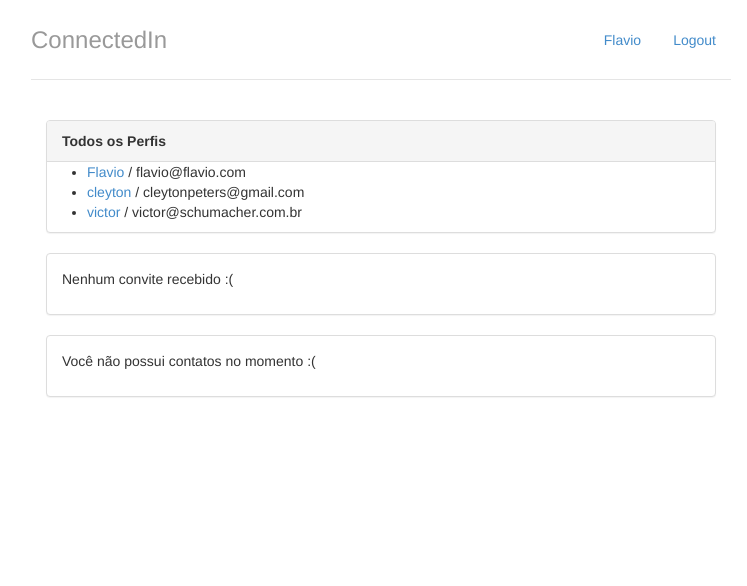
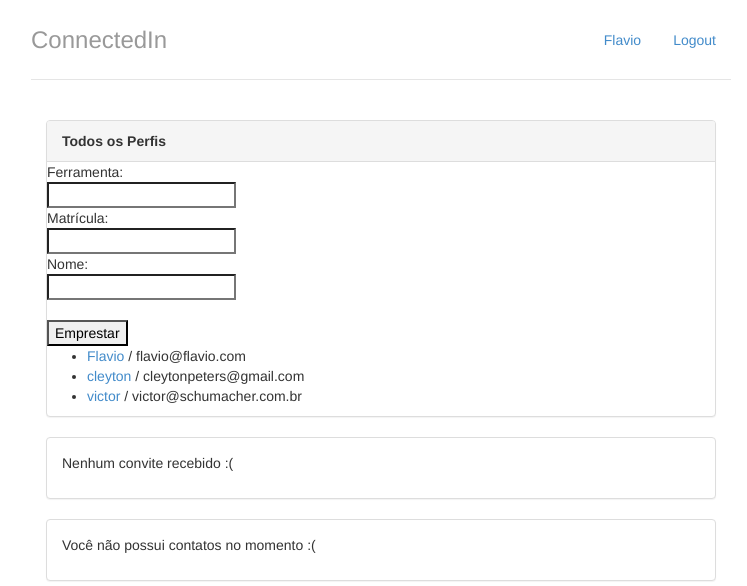
Before and after one commit to CleytonPeters/projeto-maquetaria, a Django app: page / in a window 1280 px wide. Shown: the top 586 px of the page, without its empty margins (259-1006 px from the left). Run offline with Django 3.2, Linux system fonts and the light colour scheme; a user stored in the database is signed in; data comes from the database, SQL or seed files in the repository; both versions use the stored data as it was after the commit; data that the repository does not hold is empty.

Commit message:
subindo alterações tela adicionar

```diff
--- a/perfis/templates/index.html
+++ b/perfis/templates/index.html
@@ -6,6 +6,22 @@
 		<div class="panel-heading">
 			<strong>Todos os Perfis</strong>
 		</div>
+		<form action="/action_page">
+  			Ferramenta:<br>
+  			<input type="text" name="firstname" value="">
+  			<br>
+  			Matrícula:<br>
+  			<input type="text" name="lastname" value="">
+  			<br>
+  			Nome:<br>
+  			<input type="text" name="lastname" value="">
+  			<br><br>
+  			<input type="submit" value="Emprestar">
+		</form>
+
+
+
+
 
 		{% if perfis %}
 			<ul>
```
Also changed, not shown: db.sqlite3.
